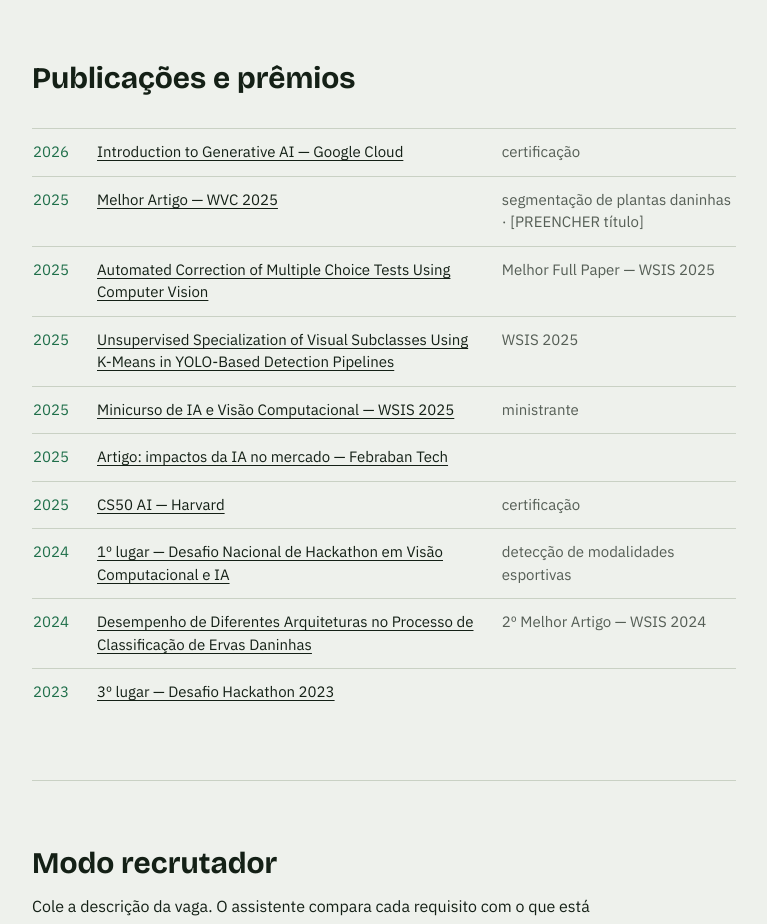
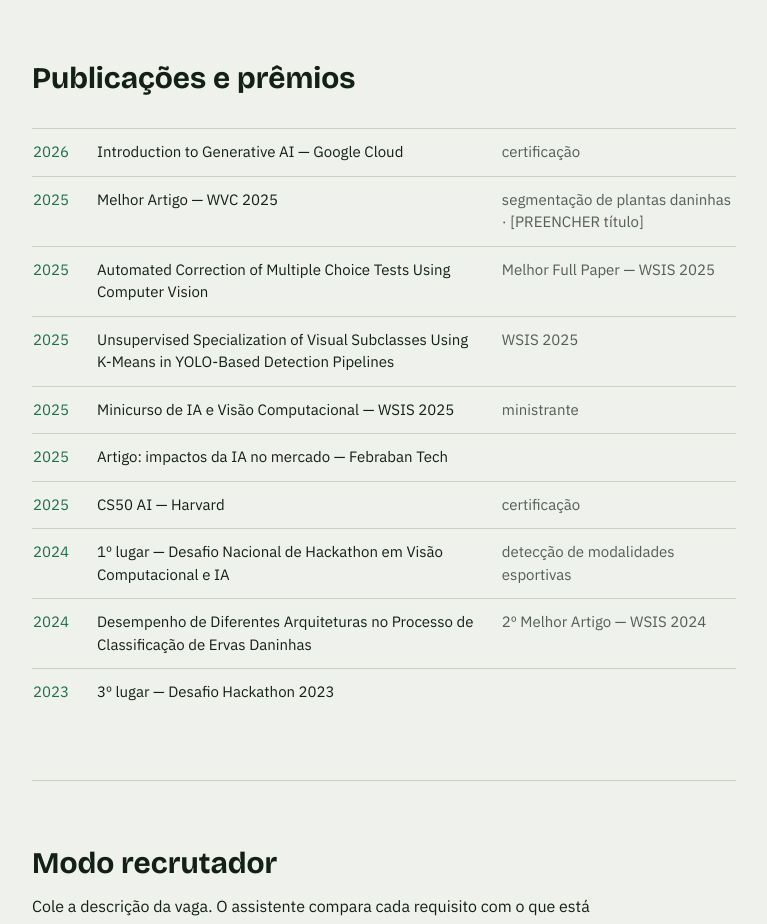
Before and after one commit to JFcamp/portfolio, a Next.js app: page / in a window 1280 px wide. Shown: the part 2020-2944 px from the top of the page, without its empty margins (256-1023 px from the left). Built offline with nearby package versions, Linux system fonts and the light colour scheme.

Commit message:
Update components/Publications.tsx

```diff
--- a/components/Publications.tsx
+++ b/components/Publications.tsx
@@ -20,7 +20,7 @@
           {items.map((i, idx) => (
             <tr key={idx} className="rule">
               <td className="py-3 pr-4 align-top text-moss w-16">{i.year}</td>
-              <td className="py-3 pr-4 align-top"><a href={i.link} className="underline">{i.what}</a></td>
+              <td className="py-3 pr-4 align-top">{i.link !== "#" ? <a href={i.link} className="underline">{i.what}</a> : i.what}</td>
               <td className="py-3 align-top text-ink/70 hidden sm:table-cell">{i.note}</td>
             </tr>
           ))}
```
